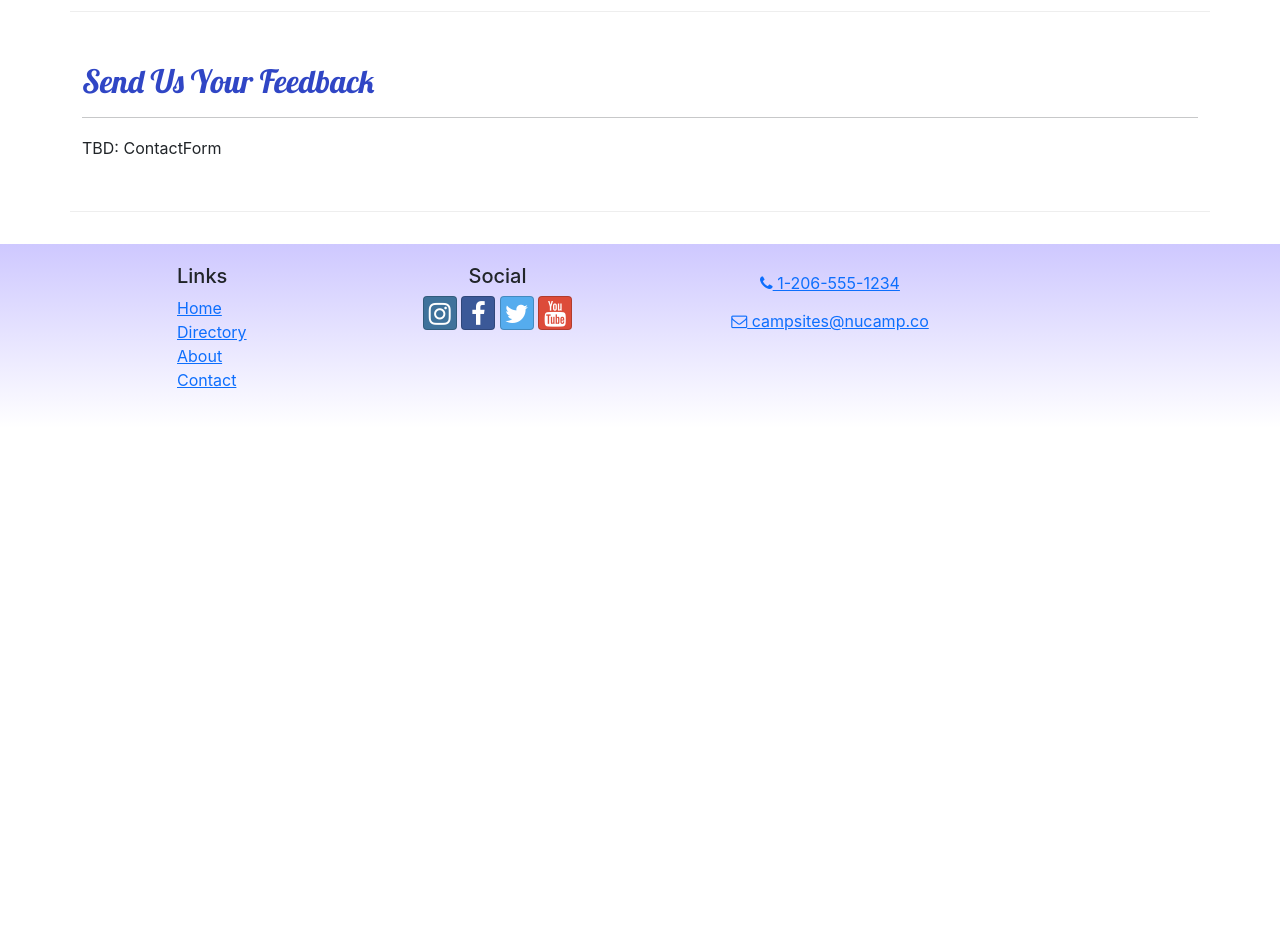
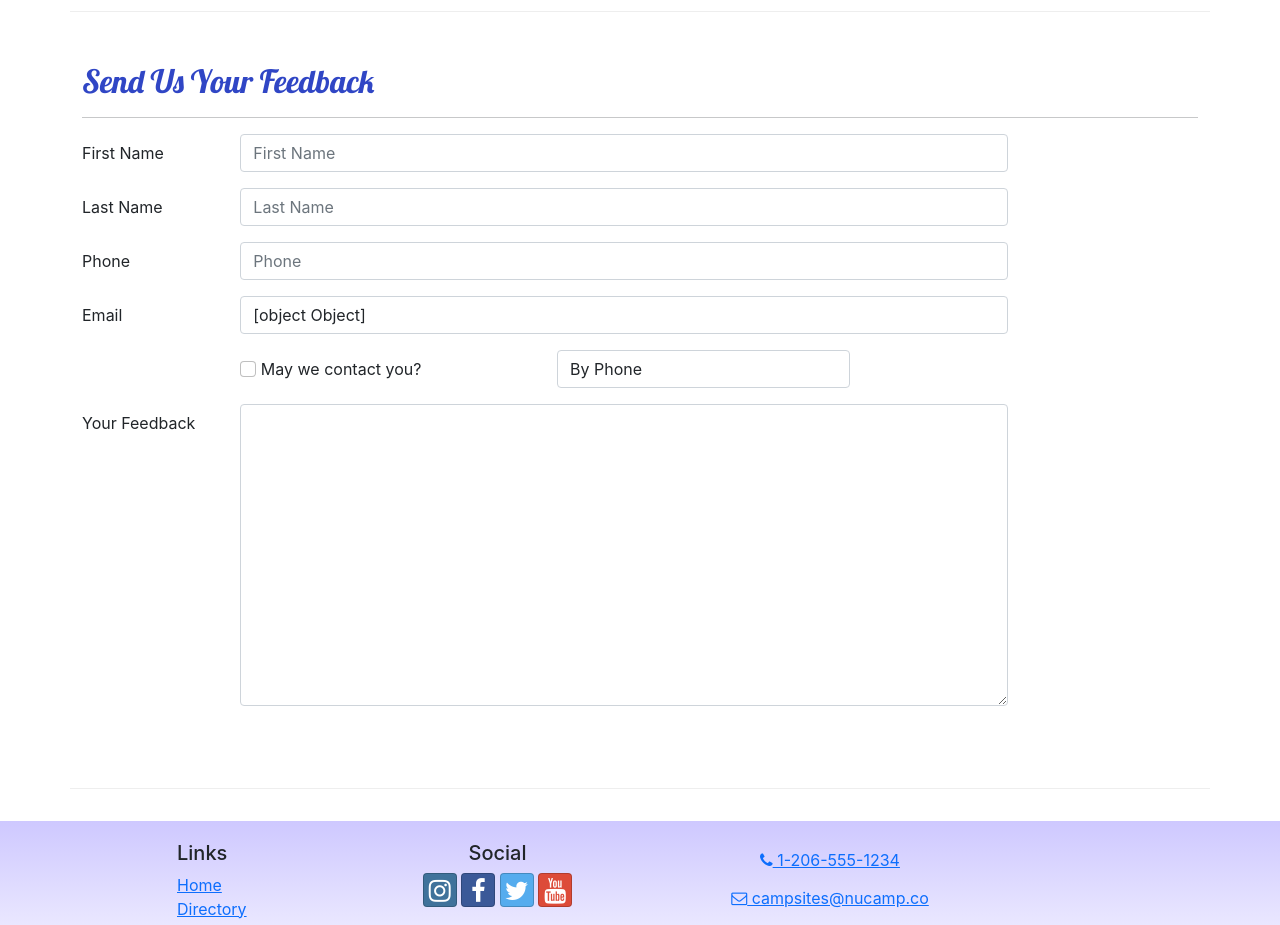
Before and after one commit to elahoda/nuCampsite-react-project, a React (Create React App) app: page /contact in a window 1280 px wide. Shown: the part 480-1405 px from the top of the page. Before the commit the page ends 908 px from the top, so only its background shows below. Built offline with nearby package versions, Linux system fonts and the light colour scheme.

Commit message:
ContactForms Part1 and 2 w email field issue

```diff
--- /dev/null
+++ b/src/components/ContactForm.js
@@ -0,0 +1,98 @@
+import { Button, Label, Col, FormGroup } from "reactstrap";
+import { Formik, Field, Form } from "formik";
+
+const ContactForm = () => {
+  return (
+    <Formik
+      initialValues={{
+        firstName: "",
+        lastName: "",
+        phoneNum: "",
+        email: "",
+        agree: false,
+        contactType: "By Phone",
+        feedback: "",
+      }}
+    >
+      <Form>
+        <FormGroup row>
+          <Label htmlFor="firstName" md="2">
+            First Name
+          </Label>
+          <Col md="10">
+            <Field
+              name="firstName"
+              placeholder="First Name"
+              className="form-control"
+            />
+          </Col>
+        </FormGroup>
+        <FormGroup row>
+          <Label htmlFor="LastName" md="2">
+            Last Name
+          </Label>
+          <Col md="10">
+            <Field
+              name="lastName"
+              placeholder="Last Name"
+              className="form-control"
+            />
+          </Col>
+        </FormGroup>
+        <FormGroup row>
+          <Label htmlFor="phoneNum" md="2">
+            Phone
+          </Label>
+          <Col md="10">
+            <Field
+              name="phoneNum"
+              placeholder="Phone"
+              className="form-control"
+            />
+          </Col>
+        </FormGroup>
+        <FormGroup row>
+          <Label htmlFor="email" md="2">
+            Email
+          </Label>
+          <Col md="10">
+            <Field
+              email="email"
+              placeholder="Email"
+              type="email"
+              className="form-control"
+            />
+          </Col>
+        </FormGroup>
+        <FormGroup row>
+          <Label check md={{ size: 4, offset: 2 }}>
+            <Field name="agree" type="checkbox" className="form-check-input" />{" "}
+            May we contact you?
+          </Label>
+          <Col md="4">
+            <Field name="contactType" as="select" className="form-control">
+              <option>By Phone</option>
+              <option>By Email</option>
+            </Field>
+          </Col>
+        </FormGroup>
+        <FormGroup row>
+          <Label htmlFor="feedback" md="2">
+            Your Feedback
+          </Label>
+          <Col md="10">
+            <Field
+              name="feedback"
+              as="textarea"
+              rows="12"
+              className="form-control"
+            />
+          </Col>
+        </FormGroup>
+        <FormGroup row></FormGroup>
+      </Form>
+    </Formik>
+  );
+};
+
+export default ContactForm;
--- a/src/pages/ContactPage.js
+++ b/src/pages/ContactPage.js
@@ -1,5 +1,6 @@
 import { Container, Col, Row } from "reactstrap";
 import SubHeader from "../components/SubHeader";
+import ContactForm from "../components/ContactForm";
 
 const ContactPage = () => {
   return (
@@ -35,7 +36,9 @@
           <h2>Send Us Your Feedback</h2>
           <hr />
         </Col>
-        <Col md="10">TBD: ContactForm</Col>
+        <Col md="10">
+          <ContactForm />
+        </Col>
       </Row>
     </Container>
   );
```
